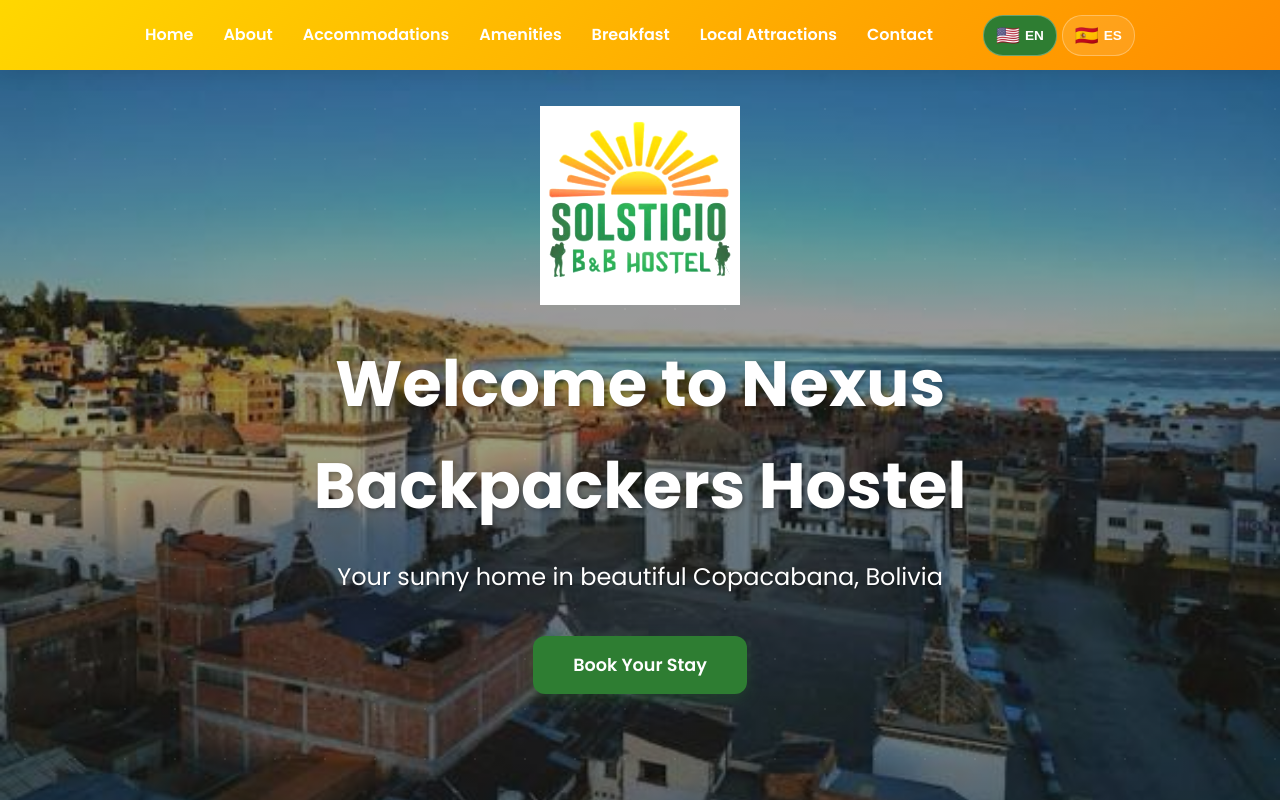
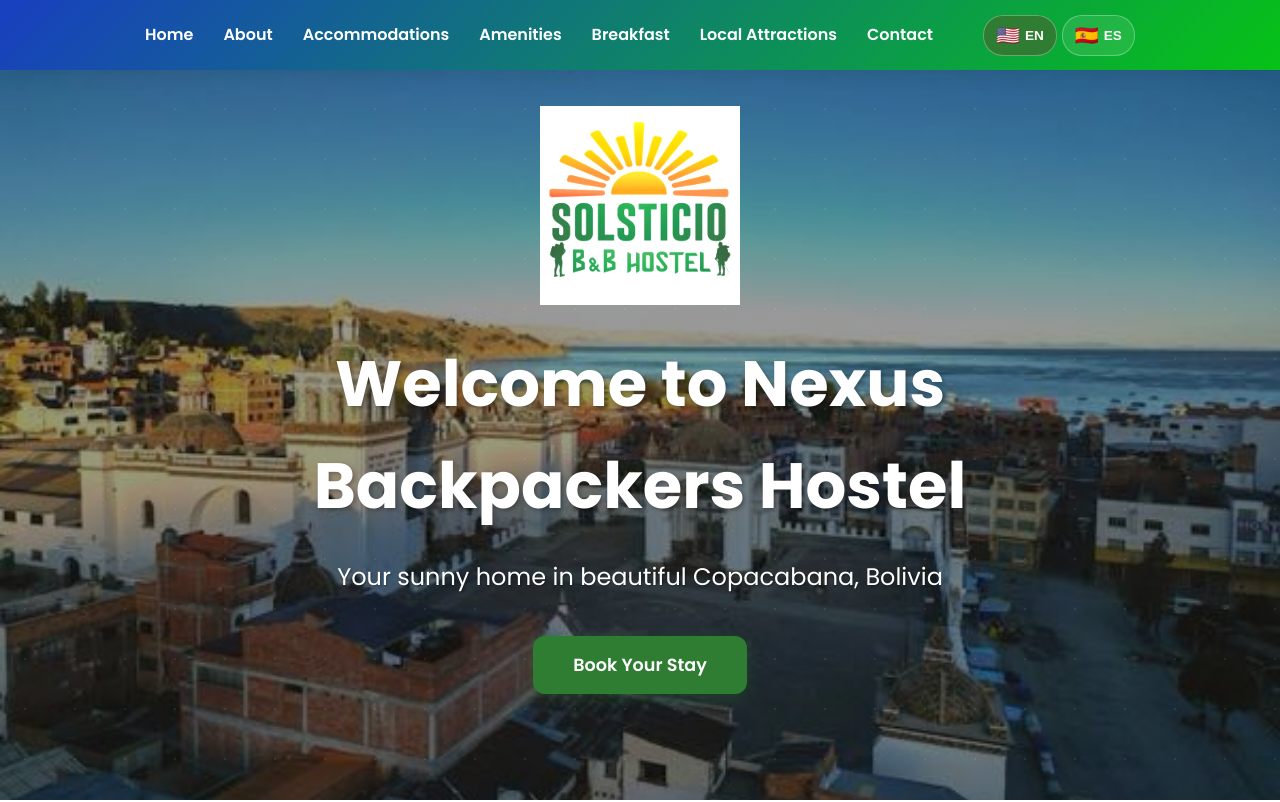
Before and after one commit to Pachekurt/backpackers, a plain HTML site: page index.html in a window 1280 px wide. Shown: the top 802 px of the page. Drawn offline with Linux system fonts and the light colour scheme.

Commit message:
Update styles.css

```diff
--- a/styles.css
+++ b/styles.css
@@ -7,8 +7,8 @@
 
 :root {
     /* Colors inspired by the logo */
-    --primary-yellow: #FFD700;
-    --primary-orange: #FF8C00;
+    --primary-yellow: #183fc0ff;
+    --primary-orange: #06c216;
     --primary-green: #2E7D32;
     --secondary-green: #4CAF50;
     --light-orange: #FFB347;
```
